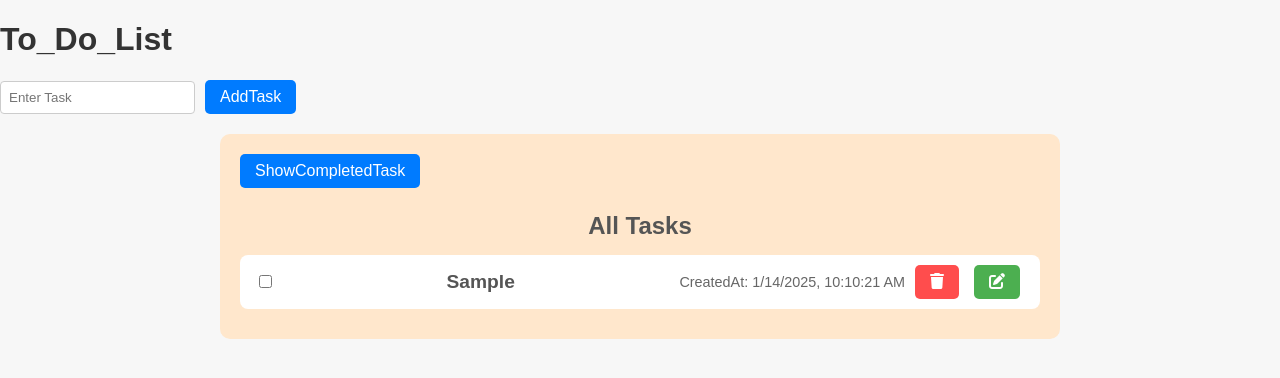
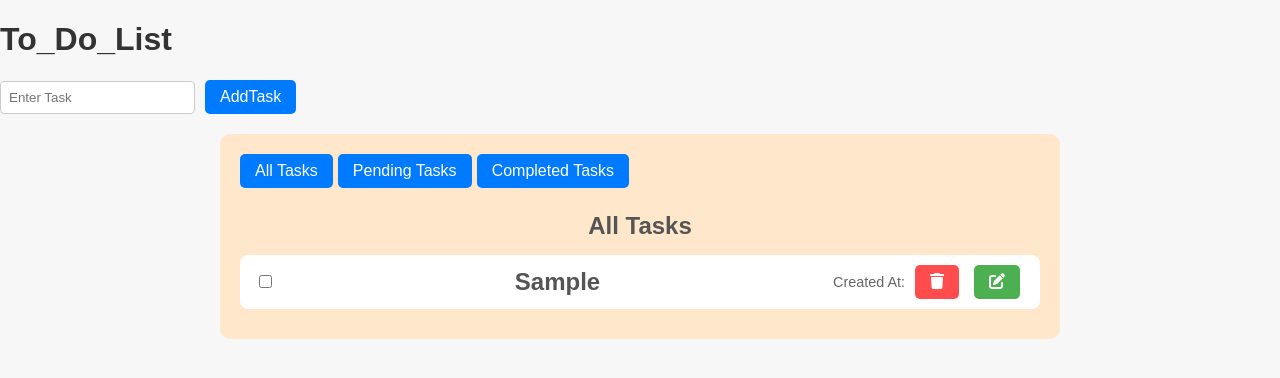
Before and after one commit to gkmaran/ToDo_Basic, a React (Vite) app: page / in a window 1280 px wide. Both pictures are taken after typing "Sample" into the empty fields and a click on the button "AddTask". Shown: the top 378 px of the page. Built offline with nearby package versions, Linux system fonts and the light colour scheme; the HTML template or start-up script is replaced by a standard one.

Commit message:
tryToAddDate

```diff
--- a/src/components/renderTask.css
+++ b/src/components/renderTask.css
@@ -71,7 +71,7 @@ button {
     background-color: #388e3c;
 }
 .renderlist-child h3 {
-    font-size: 1.2rem;
+    font-size: 1.5rem;
     margin: 0;
     flex: 1;
 }
@@ -95,7 +95,7 @@ button {
     }
 
     .renderlist-child h3 {
-        font-size: 1rem;
+        font-size: 1.4rem;
     }
 
     .renderlist-child p {
--- a/src/components/renderTask.jsx
+++ b/src/components/renderTask.jsx
@@ -1,46 +1,105 @@
-import { useState } from 'react'
-import './renderTask.css'
-function TaskItem({todos,deleteTask,toggleItem,editTask}){
-    const[completed,setcompleted]=useState(false)
-    const getCompletedTask=()=>{
-        return todos.filter(item=>item.is_completed)
-    }
-    return(
-            <div className='render-list'>
-                <button onClick={()=>setcompleted(!completed)}>{completed ? "ShowAllTask" : "ShowCompletedTask"}</button>
-                {completed ?(
+import { useState } from 'react';
+import './renderTask.css';
+
+function TaskItem({ todos, deleteTask, toggleItem, editTask }) {
+  const [currentView, setCurrentView] = useState('all'); // 'all', 'pending', 'completed'
+
+  const getCompletedTasks = () => todos.filter((item) => item.is_completed);
+
+  const getPendingTasks = () => {
+    const oneDayInMs = 24 * 60 * 60 * 1000;
+    const now = new Date();
+    return todos.filter(
+      (task) =>
+        !task.is_completed && now - new Date(task.createdAt) > oneDayInMs
+    );
+  };
+
+  const completedTasks = getCompletedTasks();
+  const pendingTasks = getPendingTasks();
+
+  return (
+    <div className="render-list">
+      {/* Navigation Buttons */}
+      <div className="navigation-buttons">
+        <button onClick={() => setCurrentView('all')}>All Tasks</button>
+        <button onClick={() => setCurrentView('pending')}>Pending Tasks</button>
+        <button onClick={() => setCurrentView('completed')}>Completed Tasks</button>
+      </div>
+
+      {/* Render based on the current view */}
+      {currentView === 'all' && (
         <div>
-                        <h3>CompletedTask</h3>
-                        {getCompletedTask().length > 0 ?
-                            (getCompletedTask().map(item=>(
-                                <div key={item.id} className='renderlist-child'>
-                                <h3>{item.name}</h3>
-                                <p>completedAt:{item.completedAt}</p>
-                                <button className='delBtn' onClick={()=>deleteTask(item.id)}><i className="fa fa-trash" aria-hidden="true"></i></button>
+          <h3>All Tasks</h3>
+          {todos.length > 0 ? (
+            todos.map((item) => (
+              <div key={item.id} className="renderlist-child">
+                <input
+                  type="checkbox"
+                  checked={item.is_completed}
+                  onChange={() => toggleItem(item.id)}
+                />
+                <h3 className={item.is_completed ? 'line-through' : ''}>
+                  {item.name}
+                </h3>
+                {item.editedAt ? (
+                  <p>Edited At: {item.editedAt}</p>
+                ) : (
+                  <p>Created At: {item.createdAt}</p>
+                )}
+                <button className="delBtn" onClick={() => deleteTask(item.id)}>
+                  <i className="fa fa-trash" aria-hidden="true"></i>
+                </button>
+                <button className="editBtn" onClick={() => editTask(item)}>
+                  <i className="fas fa-edit"></i>
+                </button>
               </div>
             ))
-                            ):(
-                                <p>No CompletedTasks Available</p>
+          ) : (
+            <p>No Tasks Available</p>
           )}
         </div>
-                ):(
+      )}
+
+      {currentView === 'pending' && (
         <div>
-                    <h3>All Tasks</h3>
-                    {todos.length>0 ?(
-                    todos.map(item=>(
-                    <div key={item.id} className='renderlist-child'>
-                    <input type="checkbox" checked={item.is_completed} onChange={()=>toggleItem(item.id)}/>
-                    <h3 className={item.is_completed ? "line-through" :''}>{item.name}</h3>
-                    {item.editedAt ? (<p> editedAt: {item.editedAt}</p>)
-                    :(<p>CreatedAt: {item.created_At}</p>)}
-                    <button className='delBtn' onClick={()=>deleteTask(item.id)}><i className="fa fa-trash" aria-hidden="true"></i></button>
-                    <button className='editBtn' onClick={()=>editTask(item)}><i className="fas fa-edit"></i></button>
+          <h3>Pending Tasks</h3>
+          {pendingTasks.length > 0 ? (
+            pendingTasks.map((item) => (
+              <div key={item.id} className="renderlist-child">
+                <h3>{item.name}</h3>
+                <p>Created At: {item.createdAt}</p>
+                <button className="delBtn" onClick={() => deleteTask(item.id)}>
+                  <i className="fa fa-trash" aria-hidden="true"></i>
+                </button>
               </div>
             ))
-                    ):
-                    (<p>No Tasks Available</p>)}
+          ) : (
+            <p>No Pending Tasks Available</p>
+          )}
+        </div>
+      )}
+
+      {currentView === 'completed' && (
+        <div>
+          <h3>Completed Tasks</h3>
+          {completedTasks.length > 0 ? (
+            completedTasks.map((item) => (
+              <div key={item.id} className="renderlist-child">
+                <h3>{item.name}</h3>
+                <p>Completed At: {item.completedAt}</p>
+                <button className="delBtn" onClick={() => deleteTask(item.id)}>
+                  <i className="fa fa-trash" aria-hidden="true"></i>
+                </button>
+              </div>
+            ))
+          ) : (
+            <p>No Completed Tasks Available</p>
+          )}
         </div>
       )}
     </div>
-    )}
-export default TaskItem
+  );
+}
+
+export default TaskItem;
```
Lines whose indentation alone changed are shown as unchanged.
